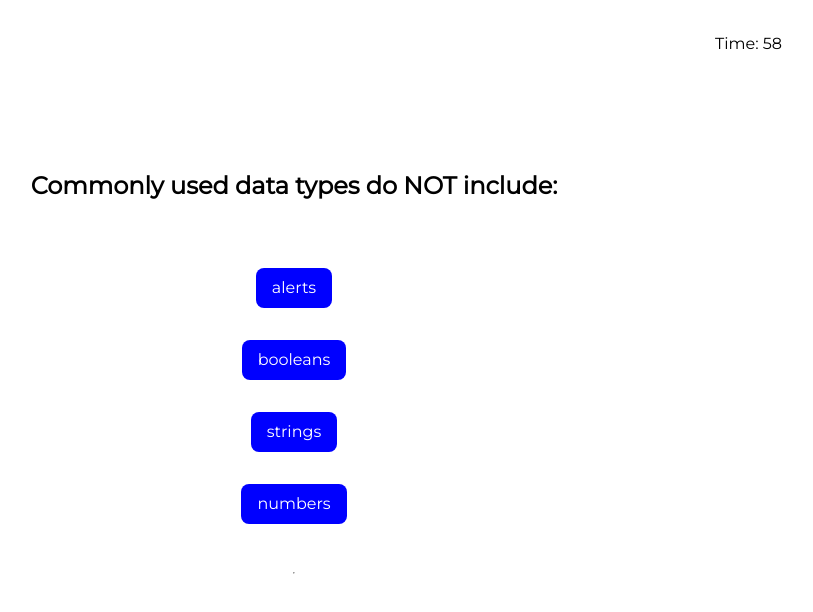
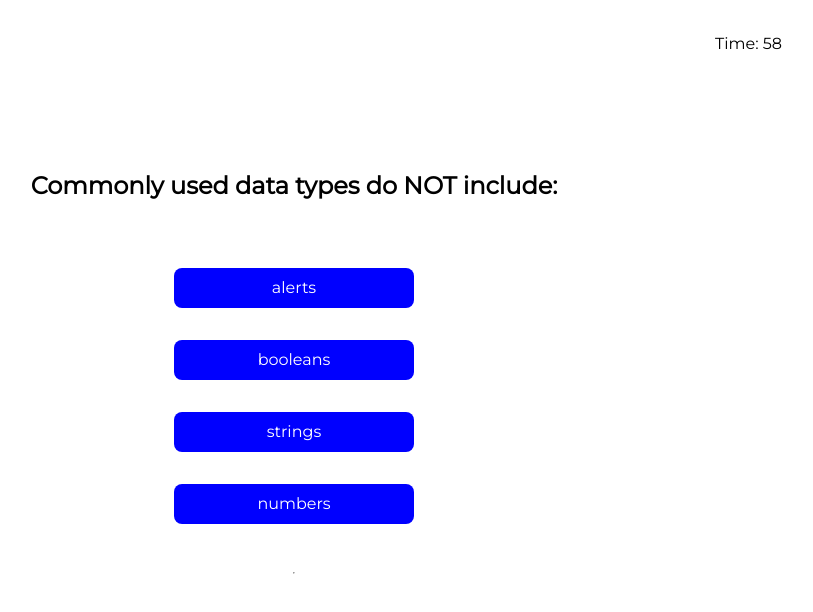
Before and after one commit to WebDevMullins/js-timed-quiz, a plain HTML site: page index.html in a window 1280 px wide. Both pictures are taken after a click on the button "Start Quiz". Shown: the whole page, without its empty margins (346-1159 px from the left). Drawn offline with Linux system fonts and the light colour scheme.

Commit message:
update css

```diff
--- a/css/styles.css
+++ b/css/styles.css
@@ -27,11 +27,12 @@ main {
 	align-items: center;
 }
 
+.choice {
+	width: 15rem;
+}
+
 #high-scores-button {
 	visibility: hidden;
-}
-
-#start-container {
 }
 
 #question-container {
```
